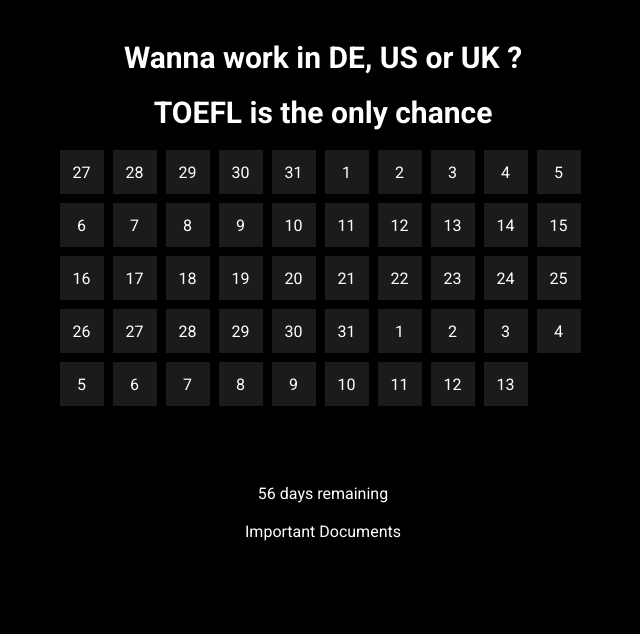
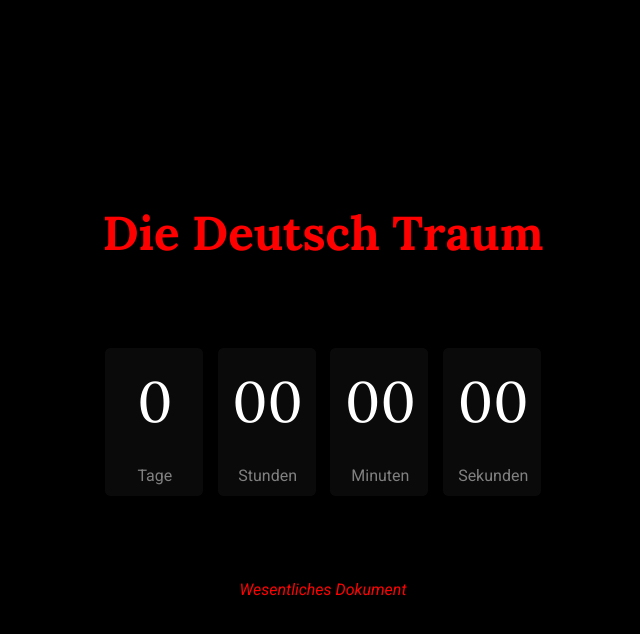
Before and after one commit to akramthedev/die-deutsch-traum, a React (Create React App) app: page / in a window 1280 px wide. Shown: the top 634 px of the page, without its empty margins (317-957 px from the left). Built offline with nearby package versions, Linux system fonts and the light colour scheme.

Commit message:
Update Home.jsx

```diff
--- a/src/Home.jsx
+++ b/src/Home.jsx
@@ -1,144 +1,89 @@
-import { useNavigate } from 'react-router-dom';
 import React, { useState, useEffect } from 'react';
 import './App.css';
-
+import {useNavigate} from 'react-router-dom'
 const Home = () => {
+  const targetDate = new Date('2024-11-04T00:00:00'); // Target date (YYYY-MM-DD)
   const nav = useNavigate();
-
-  // Normalize dates to local midnight
-  const normalizeToMidnight = (date) => {
-    const normalized = new Date(date);
-    normalized.setHours(0, 0, 0, 0); // Set to midnight
-    return normalized;
+  const calculateTimeLeft = () => {
+    const now = new Date();
+    const difference = targetDate - now; // Difference in milliseconds
+    // If the target date has passed, return 0 for all units
+    if (difference <= 0) {
+      return { days: 0, hours: 0, minutes: 0, seconds: 0 };
+    }
+    // Convert the difference into days, hours, minutes, and seconds
+    const days = Math.floor(difference / (1000 * 60 * 60 * 24));
+    const hours = Math.floor((difference % (1000 * 60 * 60 * 24)) / (1000 * 60 * 60));
+    const minutes = Math.floor((difference % (1000 * 60 * 60)) / (1000 * 60));
+    const seconds = Math.floor((difference % (1000 * 60)) / 1000);
+    return { days, hours, minutes, seconds };
   };
-
-  // Set the start date and end date
-  const FirstDate = normalizeToMidnight(new Date("2024-12-27"));
-  const endDate = normalizeToMidnight(new Date("2025-02-14"));
-
-  const [daysPassed, setDaysPassed] = useState(0);
-  const [daysRemaining, setDaysRemaining] = useState(0);
-  const [notes, setNotes] = useState({}); // Stores notes for dates
-
+  const [timeLeft, setTimeLeft] = useState(calculateTimeLeft());
+  // Countdown logic: update the time left every second
   useEffect(() => {
-    // Load notes from localStorage on mount
-    const storedNotes = JSON.parse(localStorage.getItem("notes")) || {};
-    setNotes(storedNotes);
+    const timer = setInterval(() => {
+      setTimeLeft(calculateTimeLeft());
+    }, 1000);
+    return () => clearInterval(timer); // Cleanup interval on unmount
   }, []);
-
-  // Save notes to localStorage whenever they change
-  useEffect(() => {
-    localStorage.setItem("notes", JSON.stringify(notes));
-  }, [notes]);
-
-  const calculateDaysRemaining = () => {
-    const now = normalizeToMidnight(new Date());
-    const differenceInTime = endDate - now;
-    const differenceInDays = Math.ceil(differenceInTime / (1000 * 3600 * 24));
-    return Math.max(differenceInDays, 0);
+  // Format the time left into a readable format
+  const formatTime = () => {
+    const { days, hours, minutes, seconds } = timeLeft;
+    return (
+      <div className='timer-display'>
+        <button>
+          <span>
+            {days}
+          </span>
+          <span>
+            Tage
+          </span>
+        </button>
+        <button>
+          <span>
+            {hours.toString().padStart(2, '0')}
+          </span>
+          <span>
+            Stunden
+          </span>
+        </button>
+        <button>
+          <span>
+            {minutes.toString().padStart(2, '0')}
+          </span>
+          <span>
+            Minuten
+          </span>
+        </button>
+        <button>
+          <span>
+            {seconds.toString().padStart(2, '0')}
+          </span>
+          <span>
+            Sekunden
+          </span>
+        </button>
+      </div>
+    );
   };
-
-  const calculateDaysPassed = () => {
-    const now = normalizeToMidnight(new Date());
-    const differenceInTime = now - FirstDate;
-    const differenceInDays = Math.floor(differenceInTime / (1000 * 3600 * 24));
-    return Math.min(differenceInDays, 90);
-  };
-
-  useEffect(() => {
-    setDaysPassed(calculateDaysPassed());
-    setDaysRemaining(calculateDaysRemaining());
-
-    const interval = setInterval(() => {
-      setDaysPassed(calculateDaysPassed());
-      setDaysRemaining(calculateDaysRemaining());
-    }, 900000);
-
-    return () => clearInterval(interval);
-  }, [FirstDate, endDate]);
-
-  const totalDays = 49;
-  const squares = Array.from({ length: totalDays }, (_, index) => {
-    const currentDate = new Date(FirstDate);
-    currentDate.setDate(FirstDate.getDate() + index);
-    const dateKey = currentDate.toISOString().split("T")[0]; // Format as YYYY-MM-DD
-    return {
-      day: currentDate.getDate(),
-      hasPassed: index < daysPassed,
-      dateKey,
-    };
-  });
-
-  const handleSquareClick = (dateKey) => {
-    if (notes[dateKey]) {
-      // If a note exists, show an alert with its content
-      alert(`${notes[dateKey]}`);
-    } else {
-      // Otherwise, prompt for a new note
-      const note = prompt(`Add a note :`);
-      if (note) {
-        setNotes({ ...notes, [dateKey]: note });
-      }
-    }
-  };
-
-  const toggleFullscreen = () => {
-    const element = document.documentElement;
-    if (!document.fullscreenElement) {
-      element.requestFullscreen().catch((err) => {
-        console.error(`Error enabling full-screen mode: ${err.message}`);
-      });
-    }
-  };
-
-  const exitFullscreen = () => {
-    if (document.fullscreenElement) {
-      document.exitFullscreen().catch((err) => {
-        console.error(`Error exiting full-screen mode: ${err.message}`);
-      });
-    }
-  };
-
-  useEffect(() => {
-    const handleKeyDown = (event) => {
-      if (event.key === "Enter") {
-        toggleFullscreen();
-      } else if (event.key === "Escape") {
-        exitFullscreen();
-      }
-    };
-
-    window.addEventListener("keydown", handleKeyDown);
-    return () => {
-      window.removeEventListener("keydown", handleKeyDown);
-    };
-  }, []);
-
   return (
-    <div className="container">
-      <h1>Wanna work in DE, US or UK ?</h1>
-      <h1>TOEFL is the only chance</h1>
-      <div className="grid">
-        {squares.map(({ day, hasPassed, dateKey }, index) => (
-          <div
-            key={index}
-            className={`square ${hasPassed ? 'passed' : ''} ${notes[dateKey] ? 'with-note' : ''}`}
-            onClick={() => handleSquareClick(dateKey)}
-          >
-            {day}
-          </div>
-        ))}
-      </div>
-      <br />
-      <div className="zrsfsrefzse">
-        {daysRemaining} days remaining
-      </div>
-      <br />
-      <div onClick={() => nav('/Dokument')} className="zrsfsrefzse">
-        Important Documents
+    <div className='Home'>
+      <div className="Home2">
+        <h1>Die Deutsch Traum</h1>
+        <div className="Timer">
+          {formatTime()}
+        </div>
+        {timeLeft.days === 0 && timeLeft.hours === 0 && timeLeft.minutes === 0 && timeLeft.seconds === 0 && (
+          alert('Time is up!') // You can replace this with any action (popup, sound, etc.)
+        )}
+        <br />
+        <span className='sojqefd'  onClick={()=>{nav('/Dokument')}} >
+          <em>
+            Wesentliches Dokument
+          </em>
+        </span>
       </div>
     </div>
   );
 };
-
 export default Home;
```
